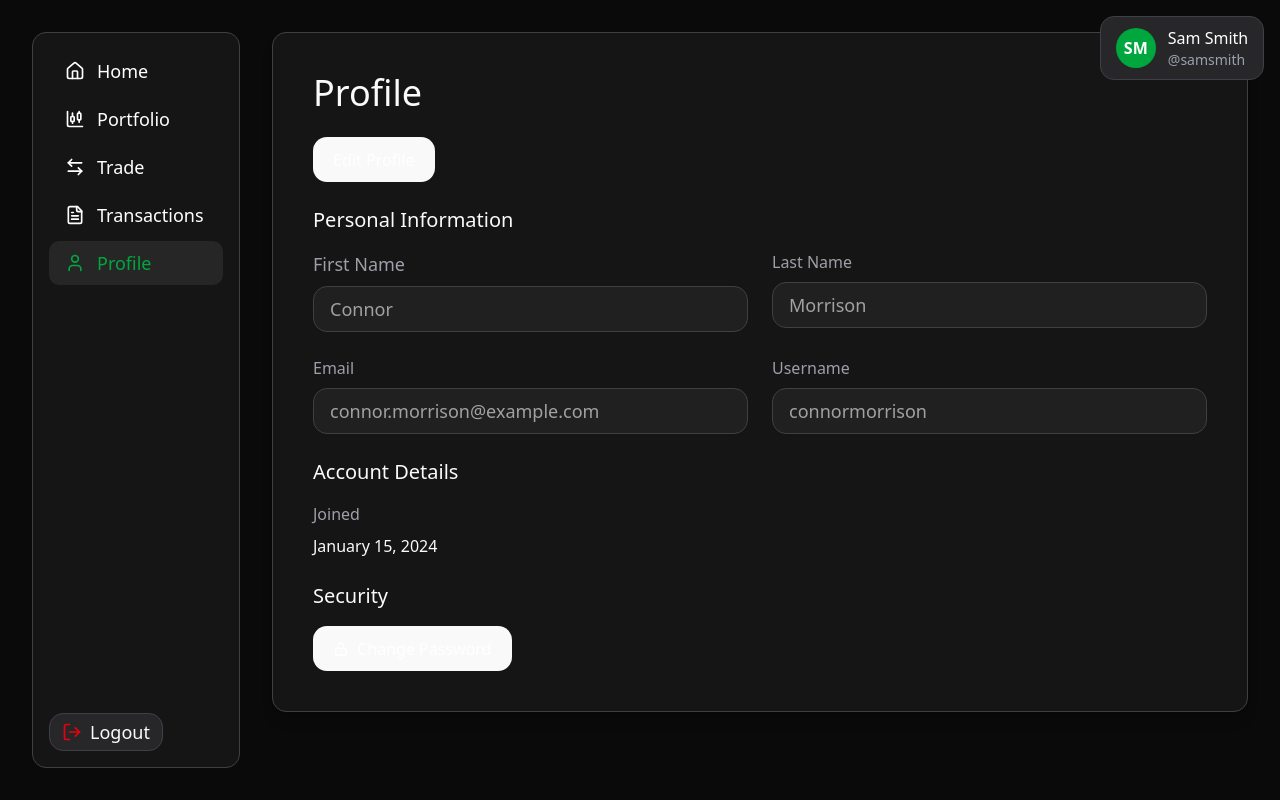
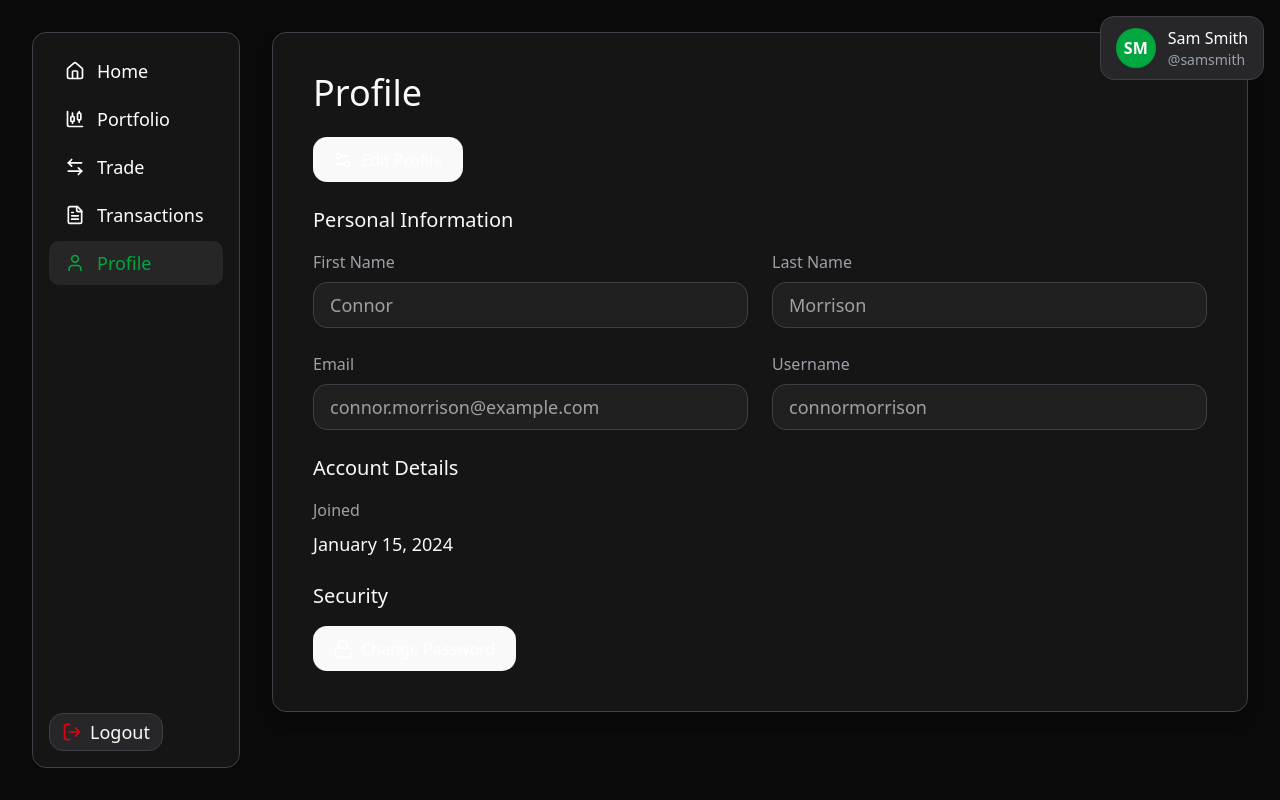
Before and after one commit to connormorrrison/mocktrade, a React (Vite) app in the folder frontend/: page /profile in a window 1280 px wide. Built offline with nearby package versions, Linux system fonts and the light colour scheme.

Commit message:
Add consistent lucide-react icons to ProfilePage buttons

```diff
--- a/frontend/src/pages/ProfilePage.tsx
+++ b/frontend/src/pages/ProfilePage.tsx
@@ -1,4 +1,5 @@
 import { Tile } from "@/components/tile";
+import { Lock, Settings2 } from "lucide-react";
 
 export default function ProfilePage() {
   // Mock data
@@ -19,7 +20,8 @@ export default function ProfilePage() {
           <div className="space-y-6">
             {/* Action Buttons */}
             <div className="flex items-center justify-between mb-6">
-              <button className="px-4 py-2 bg-blue-600 !text-white !text-base !rounded-xl hover:bg-blue-700">
+              <button className="px-4 py-2 bg-blue-600 !text-white !text-base !font-medium !rounded-xl hover:bg-blue-700 flex items-center gap-2">
+                <Settings2 size={20} className="flex-shrink-0" />
                 Edit Profile
               </button>
             </div>
@@ -29,7 +31,7 @@ export default function ProfilePage() {
               <h3 className="text-xl font-normal mb-4">Personal Information</h3>
               <div className="grid grid-cols-2 gap-6">
                 <div>
-                  <label className="block text-lg text-zinc-400 mb-2">First Name</label>
+                  <label className="block text-base text-zinc-400 mb-2">First Name</label>
                   <input
                     className="w-full px-4 py-2 text-lg text-muted-foreground bg-input/30 border border-zinc-700 !rounded-xl focus:outline-none focus:ring"
                     value={profile.first_name}
@@ -68,7 +70,7 @@ export default function ProfilePage() {
               <h3 className="text-xl font-normal mb-4">Account Details</h3>
               <div>
                 <label className="block text-base text-zinc-400 mb-2">Joined</label>
-                <p className="text-base">
+                <p className="text-lg">
                   {new Date(profile.created_at).toLocaleDateString('en-US', {
                     month: 'long',
                     day: 'numeric',
@@ -81,10 +83,8 @@ export default function ProfilePage() {
             {/* Security */}
             <div>
               <h3 className="text-xl font-normal mb-4">Security</h3>
-              <button className="px-4 py-2 bg-blue-600 !text-white !text-base !rounded-xl hover:bg-blue-700 flex items-center gap-2">
-                <svg className="h-4 w-4" fill="none" stroke="currentColor" viewBox="0 0 24 24">
-                  <path strokeLinecap="round" strokeLinejoin="round" strokeWidth={2} d="M12 15v2m-6 4h12a2 2 0 002-2v-6a2 2 0 00-2-2H6a2 2 0 00-2 2v6a2 2 0 002 2zm10-10V7a4 4 0 00-8 0v4h8z" />
-                </svg>
+              <button className="px-4 py-2 bg-blue-600 !text-white !text-base !font-medium !rounded-xl hover:bg-blue-700 flex items-center gap-2">
+                <Lock size={20} className="flex-shrink-0" />
                 Change Password
               </button>
             </div>
```
